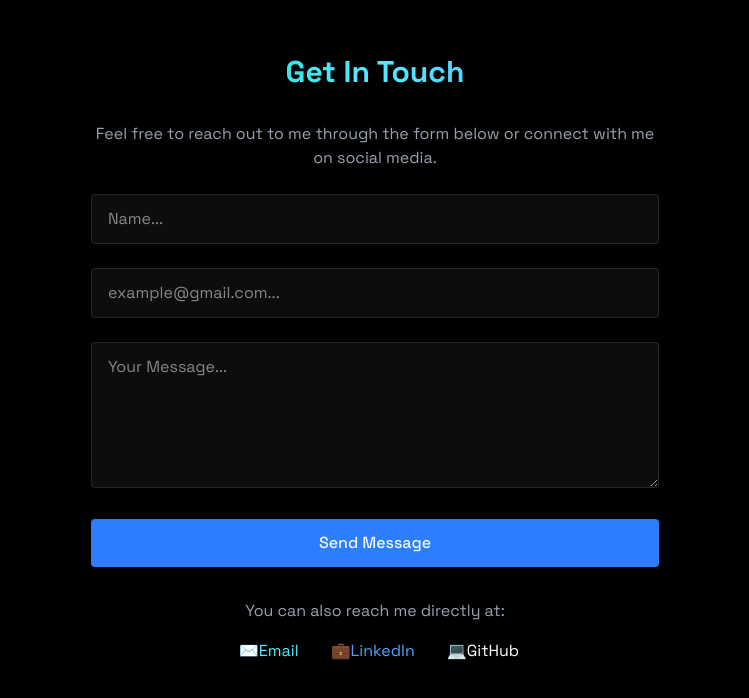
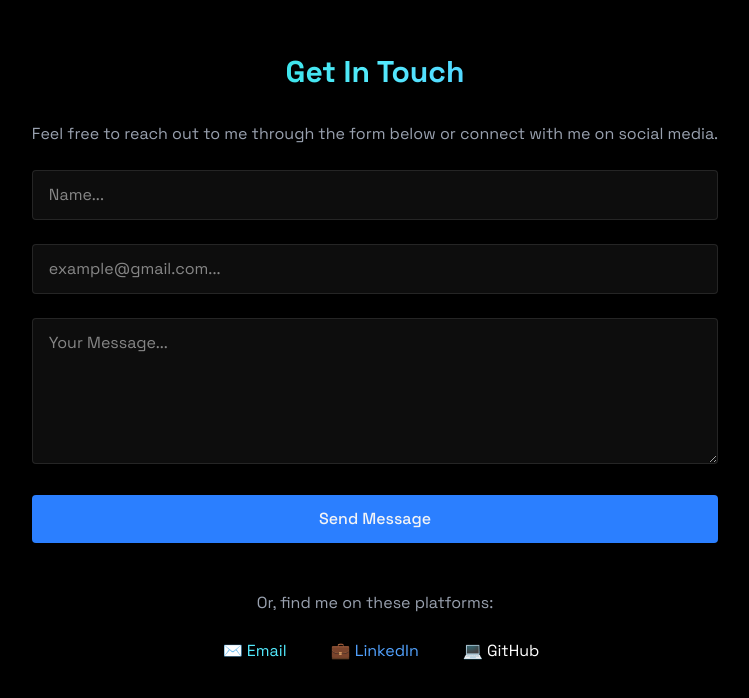
Before and after one commit to vishnuvijayan0005/Portfolio.VishnuVijayan, a React (Vite) app: page / in a window 1280 px wide. Shown: the part 2564-3262 px from the top of the page, without its empty margins (265-1014 px from the left). Built offline with nearby package versions, Linux system fonts and the light colour scheme.

Commit message:
deployment0.5

```diff
--- a/src/components/section/Contact.jsx
+++ b/src/components/section/Contact.jsx
@@ -31,7 +31,7 @@ export const Contact = () => {
       className="min-h-screen flex items-center justify-center relative overflow-hidden"
     >
       <RevealOnScroll>
-        <div className="px-4 w-150">
+        <div className="max-w-4xl mx-auto px-6">
           <h2 className="text-3xl font-bold mb-8 bg-gradient-to-r from-teal-400 via-cyan-300 to-blue-400 bg-clip-text text-transparent text-center">
             Get In Touch
           </h2>
@@ -90,37 +90,43 @@ export const Contact = () => {
             </button>
           </form>
 
-          {/* Social and Email Links Section */}
-          <div className="mt-8 text-center text-gray-400">
-            <p className="mb-4">You can also reach me directly at:</p>
-            <div className="flex justify-center items-center space-x-6">
+          {/* === MODIFIED SOCIAL LINKS SECTION === */}
+          <div className="mt-12 text-center text-gray-400">
+            <p className="mb-6">Or, find me on these platforms:</p>
+            {/* Flex container is now mobile-first (column) and switches to row on larger screens */}
+            <div className="flex flex-col sm:flex-row justify-center items-center gap-6 sm:gap-8">
+              {/* Email Link */}
               <a
                 href="mailto:vishnuvijayan90721@gmail.com"
-                className="flex items-center space-x-2 text-cyan-300 hover:text-cyan-400 transition-colors"
+                className="flex items-center space-x-3 text-cyan-300 hover:text-cyan-400 transition-all duration-300 hover:scale-105"
                 title="Send an email"
               >
                 <i className="fas fa-envelope text-xl"></i>
-                <span className="hidden sm:inline">✉️Email</span>
+                <span>✉️ Email</span>
               </a>
+
               <a
                 href="https://www.linkedin.com/in/vishnu-vijayan03"
                 target="_blank"
                 rel="noopener noreferrer"
-                className="flex items-center space-x-2 text-blue-400 hover:text-blue-500 transition-colors"
+                className="flex items-center space-x-3 text-blue-400 hover:text-blue-500 transition-all duration-300 hover:scale-105"
                 title="Connect on LinkedIn"
               >
                 <i className="fab fa-linkedin-in text-xl"></i>
-                <span className="hidden sm:inline">💼LinkedIn</span>
+
+                <span>💼 LinkedIn</span>
               </a>
+
               <a
                 href="https://github.com/vishnuvijayan0005"
                 target="_blank"
                 rel="noopener noreferrer"
-                className="flex items-center space-x-2 text-white hover:text-gray-300 transition-colors"
+                className="flex items-center space-x-3 text-white hover:text-gray-300 transition-all duration-300 hover:scale-105"
                 title="Follow on GitHub"
               >
                 <i className="fab fa-github text-xl"></i>
-                <span className="hidden sm:inline">💻GitHub</span>
+
+                <span>💻 GitHub</span>
               </a>
             </div>
           </div>
```
